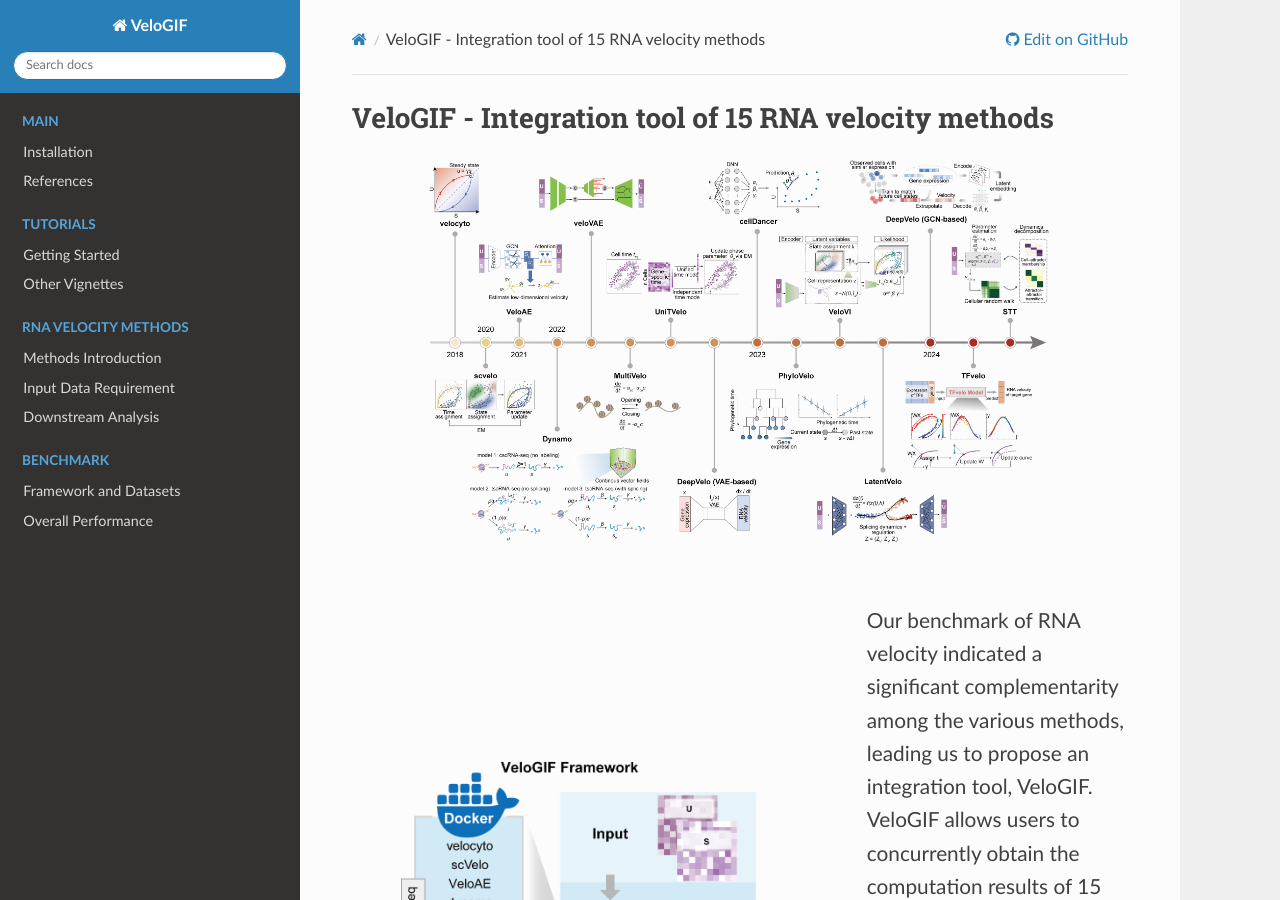
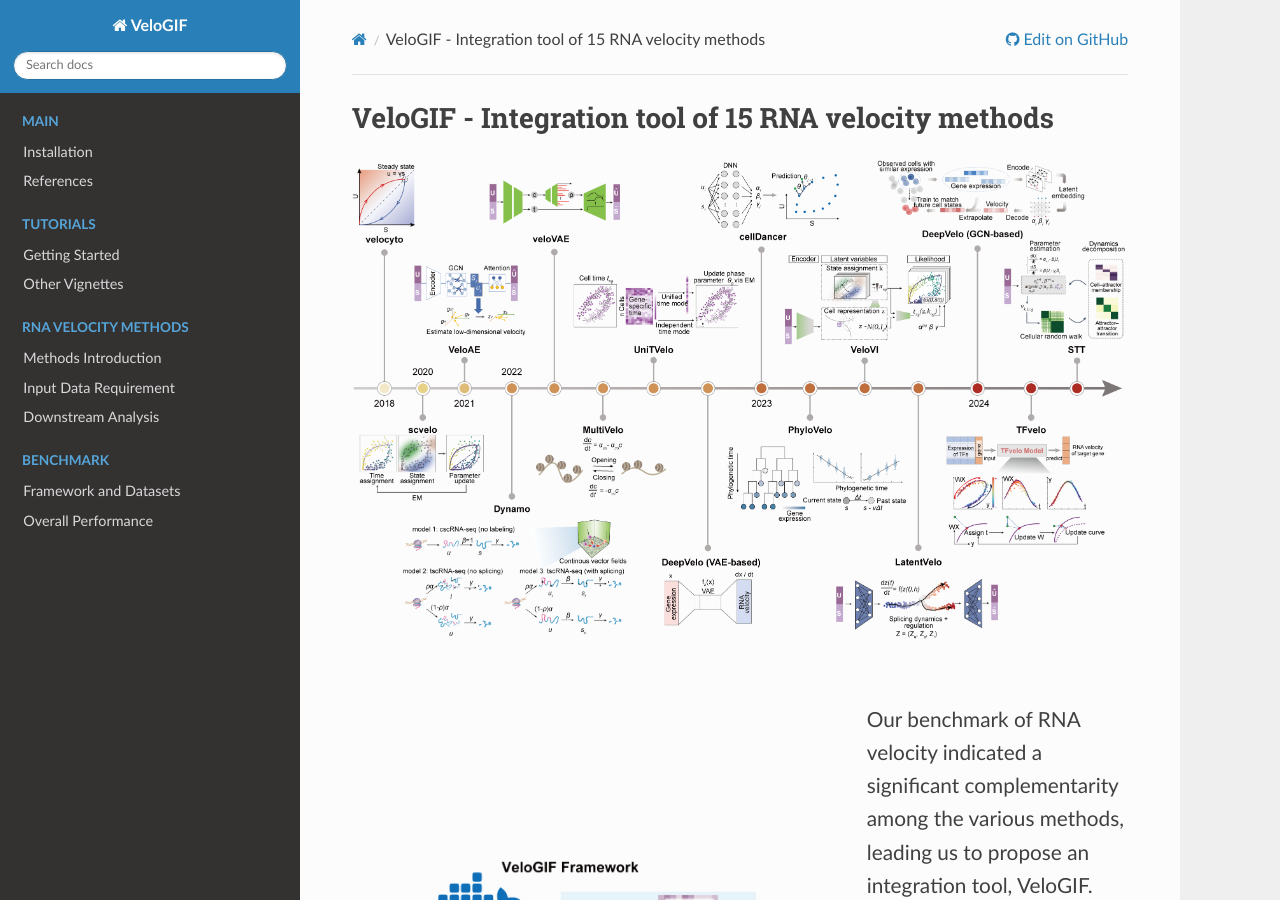
Before and after one commit to v-49/sphinx, a Sphinx documentation site: the page built from source/index.rst, in a window 1280 px wide and 900 px high. Built offline with Sphinx 7.4.7 and the Read the Docs theme 3.1.0, drawn with Linux system fonts in a browser that asks for light colours.

Commit message:
Update index.rst

```diff
--- a/source/index.rst
+++ b/source/index.rst
@@ -6,7 +6,7 @@ VeloGIF - Integration tool of 15 RNA velocity methods
     .. image:: /images/ph1.png
        :alt: 项目首页图片
        :align: center
-       :width: 80%
+       :width: 807px
 
 .. container:: spacer
 
@@ -20,7 +20,7 @@ VeloGIF - Integration tool of 15 RNA velocity methods
 
       .. image:: images/ph2.png
          :alt: main page Image
-         :width: 80%
+         :width: 395px
 
    .. container:: text-container
 
```
